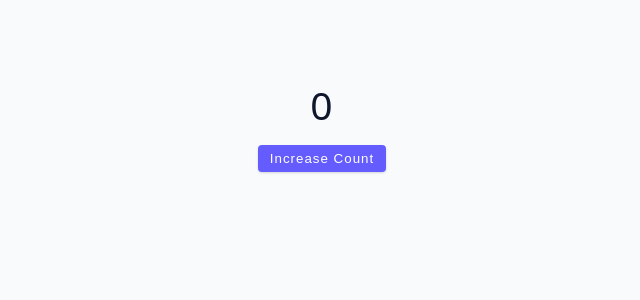
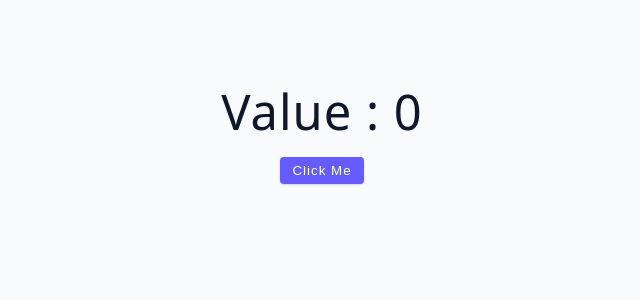
Before and after one commit to Emile0001/advanced-react, a React (Vite) app: page / in a window 1280 px wide. Shown: the top 300 px of the page, without its empty margins (318-958 px from the left). Built offline with nearby package versions, Linux system fonts and the light colour scheme.

Commit message:
function invoke

```diff
--- a/src/App.jsx
+++ b/src/App.jsx
@@ -1,9 +1,9 @@
-import UseStateGotcha from "./tutorial/01-useState/starter/05-useState-gotcha";
+import CodeExample from "./tutorial/02-useEffect/starter/01-code-example";
 
 function App() {
     return (
         <div className="container">
-            <UseStateGotcha></UseStateGotcha>
+            <CodeExample></CodeExample>
         </div>
     );
 }
--- a/src/tutorial/02-useEffect/starter/01-code-example.jsx
+++ b/src/tutorial/02-useEffect/starter/01-code-example.jsx
@@ -1,12 +1,18 @@
-import { useState } from 'react';
+import { useState } from "react";
 
 const CodeExample = () => {
     const [value, setValue] = useState(0);
 
+    function triggerFunction() {
+        alert("I will be triggered with every re-render");
+    }
+    // will be invoked with every re-render
+    triggerFunction();
+
     return (
         <div>
             <h1>value : {value}</h1>
-      <button className='btn' onClick={() => setValue(value + 1)}>
+            <button className="btn" onClick={() => setValue(value + 1)}>
                 click me
             </button>
         </div>
```
Lines whose indentation alone changed are shown as unchanged.
